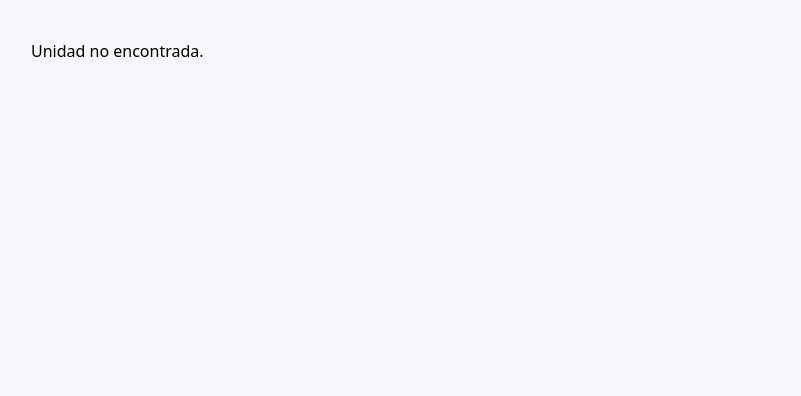
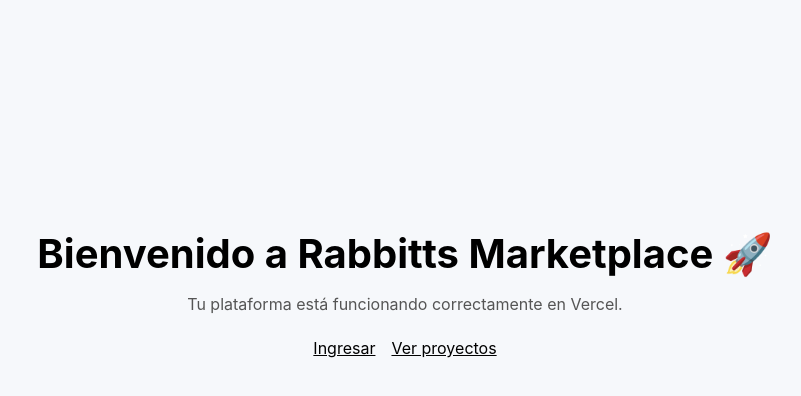
Before and after one commit to Rabbittscapital/marketplace, a Next.js app: page / in a window 1280 px wide. Shown: the top 396 px of the page, without its empty margins (235-1036 px from the left). Built offline with nearby package versions, Linux system fonts and the light colour scheme; no server answers; the database is empty.

Commit message:
Update page.tsx

```diff
--- a/app/page.tsx
+++ b/app/page.tsx
@@ -1,73 +1,34 @@
-type Unit = {
-  id: string; code: string; typology: string; m2: number; bedrooms: number; bathrooms: number;
-  price: number; currency: string; status: string;
-  project: { id: string; name: string };
-};
+// app/page.tsx
+export default function Home() {
+  return (
+    <main
+      style={{
+        display: "grid",
+        placeItems: "center",
+        minHeight: "70vh",
+        textAlign: "center",
+        padding: "3rem",
+        fontFamily:
+          "-apple-system, BlinkMacSystemFont, Segoe UI, Roboto, Helvetica, Arial, sans-serif",
+      }}
+    >
+      <div>
+        <h1 style={{ fontSize: "2.5rem", marginBottom: "0.5rem" }}>
+          Bienvenido a Rabbitts Marketplace 🚀
+        </h1>
+        <p style={{ color: "#555", marginBottom: "1.5rem" }}>
+          Tu plataforma está funcionando correctamente en Vercel.
+        </p>
 
-async function getUnit(id: string): Promise<Unit | null> {
-  const res = await fetch(`${process.env.NEXT_PUBLIC_BASE_URL ?? ''}/api/units/${id}`, { cache: "no-store" });
-  if (!res.ok) return null;
-  return res.json();
-}
-
-export default async function UnitPage({ params }: { params: { id: string } }) {
-  const unit = await getUnit(params.id);
-  if (!unit) {
-    return <main style={{maxWidth:780,margin:"40px auto",padding:"0 16px"}}>Unidad no encontrada.</main>;
-  }
-
-  return (
-    <main style={{maxWidth:780,margin:"40px auto",padding:"0 16px"}}>
-      <h2>Unidad {unit.code} — {unit.project.name}</h2>
-      <p>
-        {unit.typology} • {unit.m2} m² • {unit.bedrooms}D/{unit.bathrooms}B
-      </p>
-      <p>
-        <b>Precio:</b> {unit.currency} {unit.price.toLocaleString()} — <b>Estado:</b> {unit.status}
-      </p>
-
-      <h3 style={{marginTop:24}}>Crear cotización (demo)</h3>
-      <form action={`/api/quotes`} method="post" style={{display:"grid",gap:10,maxWidth:420}}>
-        <input type="hidden" name="unitId" value={unit.id}/>
-        {/* En producción, brokerId vendrá del usuario logueado (NextAuth) */}
-        <label>
-          Broker ID (demo)
-          <input name="brokerId" required placeholder="pegue el id de broker (seed)" />
-        </label>
-        <label>
-          Cliente
-          <select name="clientId" required>
-            {/* Para demo, el endpoint de seed crea un cliente "cliente@demo.com".
-                Podríamos listar clientes del broker con otro fetch;
-                para simplificar, permitimos pegar el ID aquí también. */}
-            <option value="">-- Seleccionar (o pegue ID) --</option>
-          </select>
-        </label>
-        <label>
-          ClienteID manual (si no aparece arriba)
-          <input name="clientIdManual" placeholder="si no tienes lista, pega aquí el ID" />
-        </label>
-        <label>
-          Pie (%)
-          <input type="number" name="downPaymentPct" defaultValue={20} min={0} max={90}/>
-        </label>
-        <label>
-          Cuotas
-          <input type="number" name="installments" defaultValue={120} min={1}/>
-        </label>
-
-        <button className="btn" type="submit">Guardar cotización</button>
-      </form>
-
-      <p style={{fontSize:12,opacity:.7,marginTop:8}}>
-        Tip: primero ejecuta <code>POST /api/seed</code> para crear el broker/cliente demo.
-      </p>
-
-      <style jsx>{`
-        label{display:grid;gap:4px}
-        input, select{padding:8px;border:1px solid #ddd;border-radius:8px}
-        .btn{padding:10px 14px;border-radius:8px;background:#111;color:#fff;border:0}
-      `}</style>
+        <nav style={{ display: "inline-flex", gap: "1rem" }}>
+          <a href="/login" style={{ textDecoration: "underline" }}>
+            Ingresar
+          </a>
+          <a href="/proyectos" style={{ textDecoration: "underline" }}>
+            Ver proyectos
+          </a>
+        </nav>
+      </div>
     </main>
   );
 }
```
